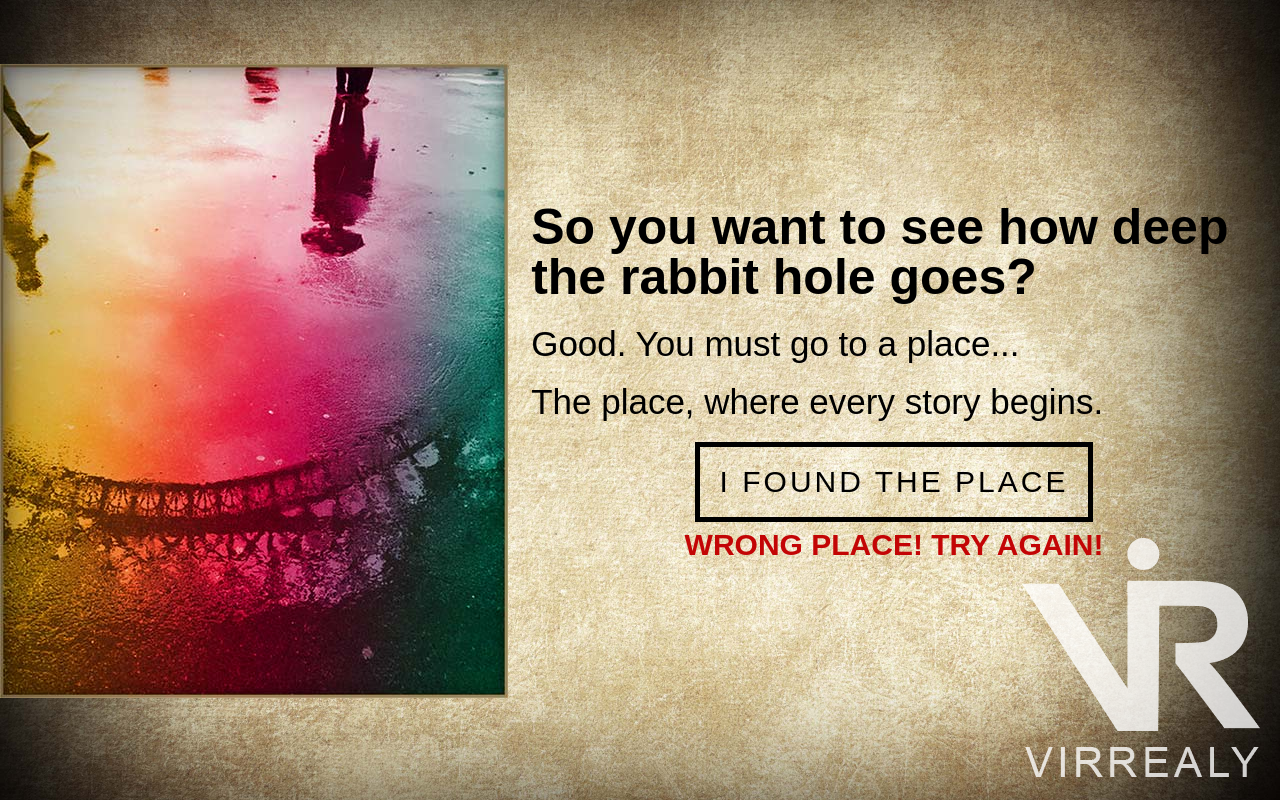
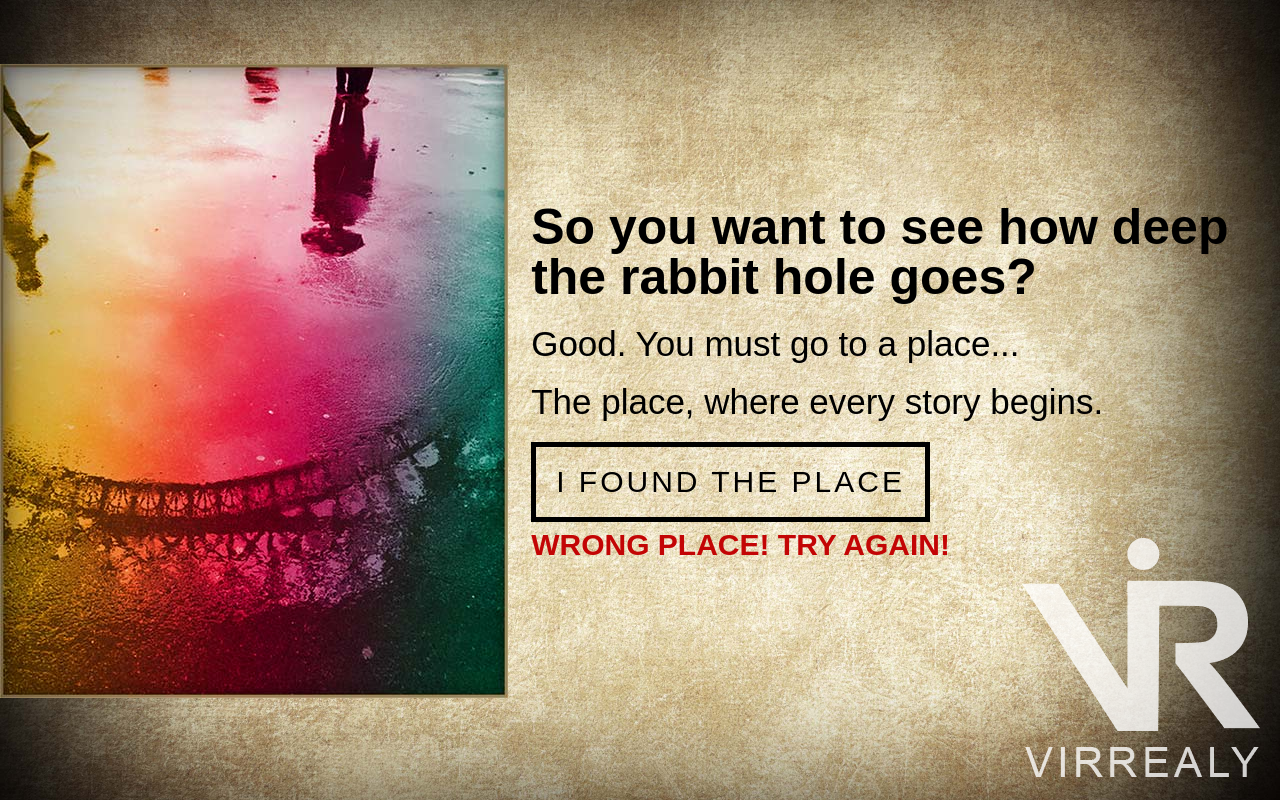
Before and after one commit to grosmar/Virrealy, a website: page resource/stage3.html in a window 1280 px wide. Drawn offline with Linux system fonts and the light colour scheme.

Commit message:
stage 3 fix 2

```diff
--- a/resource/css/main.css
+++ b/resource/css/main.css
@@ -126,6 +126,11 @@ video#bgvid {
 .ghost_button_containter {
     text-align: center;
 }
+.stage3_table tr td .ghost_button_containter,
+.stage3_table tr td .error{
+    text-align: left;
+    margin-left: 3%;
+}
 .ghost_button {
     position: relative;
     z-index: 100;
```
